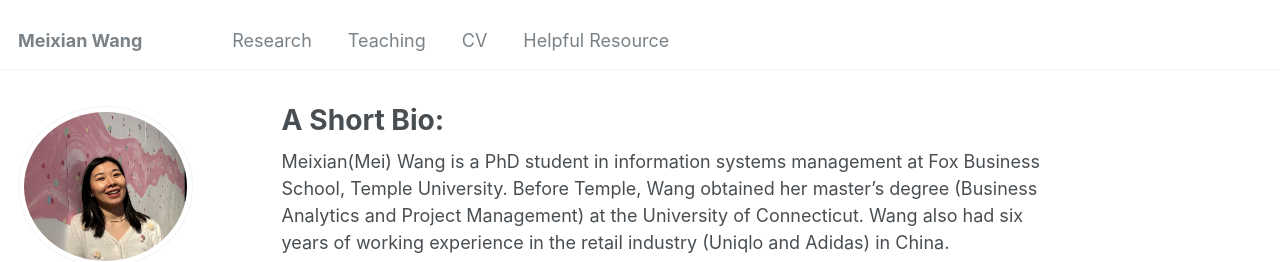
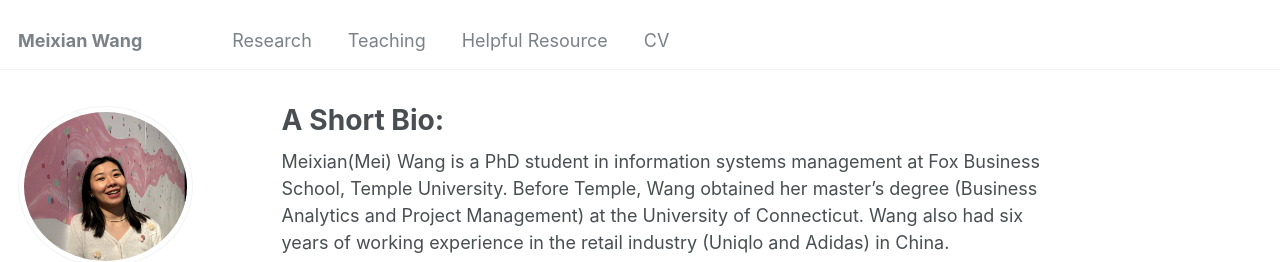
Before and after one commit to MeixianWang2/MeixianWang2.github.io, a Jekyll site: the page built from _pages/about.md, in a window 1280 px wide. Shown: the top 262 px of the page. Built offline with Jekyll 4.4.1, drawn with Linux system fonts in a browser that asks for light colours; some web fonts are replaced; part of the change alters nothing that is shown.

```diff
--- a/_data/navigation.yml
+++ b/_data/navigation.yml
@@ -9,8 +9,8 @@ main:
   - title: "Teaching"
     url: /teaching/
 
-  # - title: "Portfolio"
-  #   url: /portfolio/
+  - title: "Helpful Resource"
+    url: /portfolio/
 
   # - title: "Blog Posts"
   #   url: /year-archive/
@@ -18,8 +18,8 @@ main:
   - title: "CV"
     url: /cv/
 
-  - title: "Helpful Resource"
-    url: /resource/
+  # - title: "Helpful Resource"
+  #   url: /resource/
 
   # - title: "Guide"
   #   url: /markdown/
```
